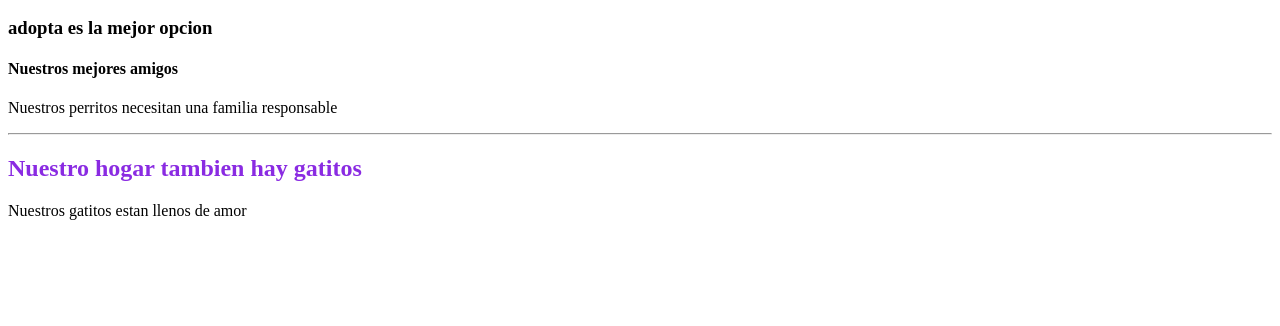
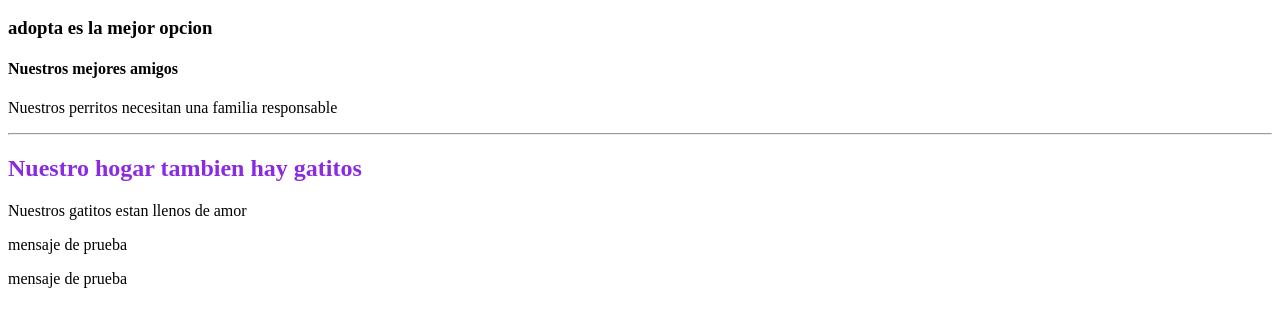
Before and after one commit to SueChirinos/CodoaCodo23, a plain HTML site: page index.html in a window 1280 px wide. Shown: the part 110-436 px from the top of the page. Drawn offline with Linux system fonts and the light colour scheme.

Commit message:
seagrego2parrafos

```diff
--- a/index.html
+++ b/index.html
@@ -14,5 +14,7 @@
     <!--Separar gatitos de perritos -->
     <h2 style="color:blueviolet">Nuestro hogar tambien hay gatitos</h2>
     <p>Nuestros gatitos estan llenos de amor</p>
+    <p>mensaje de prueba</p>
+    <p>mensaje de prueba</p>
 </body>
 </html>
```
